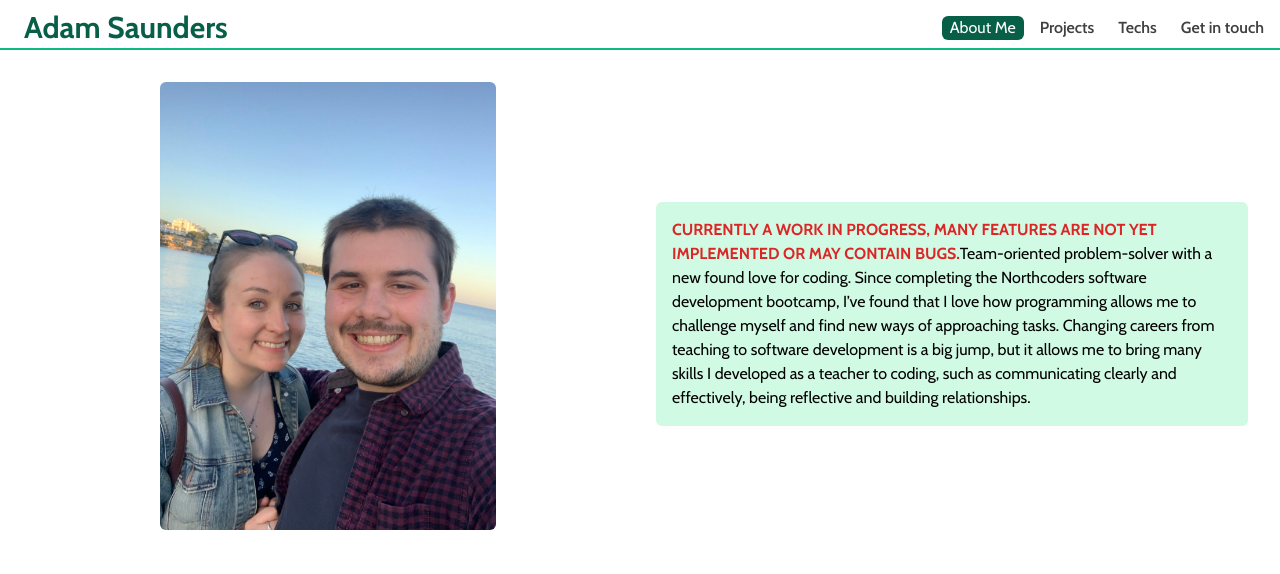
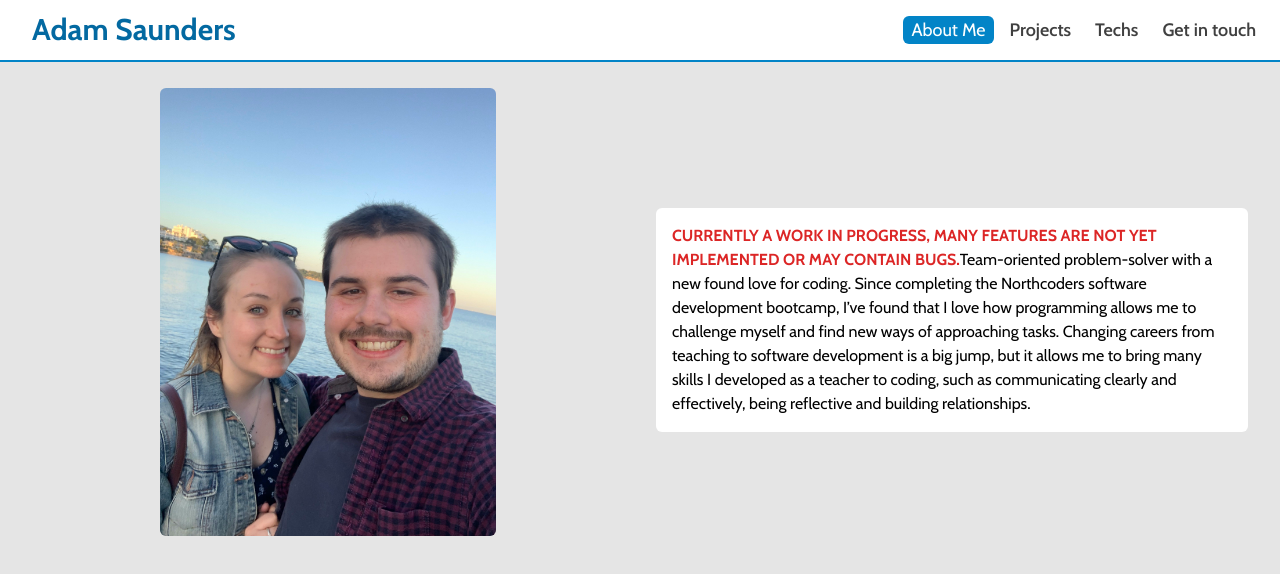
Before and after one commit to AdamSaunders26/as-portfolio, a Next.js app: page / in a window 1280 px wide. Shown: the top 574 px of the page. Built offline with nearby package versions, Linux system fonts and the light colour scheme.

Commit message:
start to update site theme to sky blue

```diff
--- a/app/Components/LeftButton.tsx
+++ b/app/Components/LeftButton.tsx
@@ -7,7 +7,7 @@ interface Props {
 export default function LeftButton({ carouselRef, setCurrentProject }: Props) {
   return (
     <div
-      className="place-self-center text-emerald-800 active:text-emerald-900 active:scale-75"
+      className="place-self-center text-sky-600 active:text-sky-800 active:scale-75"
       onClick={() => {
         if (carouselRef.current) {
           carouselRef.current.scrollLeft -= 525;
--- a/app/Components/RightButton.tsx
+++ b/app/Components/RightButton.tsx
@@ -7,7 +7,7 @@ interface Props {
 export default function RightButton({ carouselRef, setCurrentProject }: Props) {
   return (
     <div
-      className="place-self-center text-emerald-800 active:text-emerald-900 active:scale-75"
+      className="place-self-center text-sky-600 active:text-sky-800 active:scale-75"
       onClick={() => {
         if (carouselRef.current) {
           carouselRef.current.scrollLeft += 525;
--- a/app/Header.tsx
+++ b/app/Header.tsx
@@ -6,12 +6,12 @@ export default function Header() {
   const pathname = usePathname();
 
   const linkClass =
-    "hover:underline text-center rounded-md px-2  active:text-emerald-700 place-self-center sm:place-self-end ";
+    "hover:underline text-center rounded-md px-2 text-lg active:text-emerald-700 place-self-center sm:place-self-end ";
 
   return (
-    <header className="flex flex-col mt-2 px-2 justify-between items-center font-semibold text-neutral-700  border-b-2 border-emerald-500 sm:flex-row">
+    <header className="flex flex-col px-4 py-2 justify-between items-center font-semibold bg-white w-screen left-0 top-0 fixed z-20  text-neutral-700  border-b-2 border-sky-600 sm:flex-row">
       <div>
-        <h1 className="font-bold text-3xl mx-4 text-center sm:text-2xl lg:text-3xl text-emerald-800">
+        <h1 className="font-bold text-3xl mx-4 text-center sm:text-2xl lg:text-3xl text-sky-700">
           Adam Saunders
         </h1>
       </div>
@@ -19,7 +19,7 @@ export default function Header() {
         <div
           className={
             linkClass +
-            (pathname === "/" ? " bg-emerald-800 text-white font-light" : "")
+            (pathname === "/" ? " bg-sky-600 text-white font-light" : "")
           }
         >
           <Link href="/">
@@ -30,7 +30,7 @@ export default function Header() {
           className={
             linkClass +
             (pathname === "/projects"
-              ? " bg-emerald-800 text-white font-light"
+              ? "  bg-sky-600 text-white font-light"
               : "")
           }
         >
@@ -42,7 +42,7 @@ export default function Header() {
           className={
             linkClass +
             (pathname === "/technologies"
-              ? " bg-emerald-800 text-white font-light"
+              ? " bg-sky-600 text-white font-light"
               : "")
           }
         >
@@ -53,9 +53,7 @@ export default function Header() {
         <div
           className={
             linkClass +
-            (pathname === "/contact"
-              ? " bg-emerald-800 text-white font-light"
-              : "")
+            (pathname === "/contact" ? " bg-sky-600 text-white font-light" : "")
           }
         >
           <Link href="/contact">
--- a/app/layout.tsx
+++ b/app/layout.tsx
@@ -19,7 +19,7 @@ export default function RootLayout({
 }) {
   return (
     <html lang="en" className={cabin.className}>
-      <body className="bg-white h-screen container mx-auto flex flex-col ">
+      <body className="bg-neutral-200 h-screen container mx-auto flex flex-col ">
         <Header />
         {children}
       </body>
--- a/app/page.tsx
+++ b/app/page.tsx
@@ -5,7 +5,7 @@ import profilePic from "/images/profilepic.jpg";
 
 export default function Home() {
   return (
-    <main className="mx-4  grid grid-cols-1 items-center  sm:grid-cols-2">
+    <main className="mx-4  mt-24 sm:mt-14 grid grid-cols-1 items-center  sm:grid-cols-2">
       <Image
         className="rounded-md max-w-[22rem] w-auto max-h-80 my-8 sm:max-h-[28rem] place-self-center object-contain"
         src={profilePic}
@@ -13,7 +13,7 @@ export default function Home() {
         placeholder="blur"
         alt="Adam and his wife smiling along the coast of Crete"
       />
-      <article className="place-self-center p-4  mx-4 rounded-md bg-emerald-100 sm:mt-4">
+      <article className="place-self-center p-4  mx-4 rounded-md bg-white sm:mt-4">
         <span className="font-extrabold text-red-600">
           CURRENTLY A WORK IN PROGRESS, MANY FEATURES ARE NOT YET IMPLEMENTED OR
           MAY CONTAIN BUGS.
--- a/app/projects/Carousel.tsx
+++ b/app/projects/Carousel.tsx
@@ -58,11 +58,11 @@ export default function Carousel({
   }, []);
 
   return (
-    <section className=" grid grid-cols-11 my-4 py-4 rounded-md bg-emerald-100 ">
+    <section className=" grid grid-cols-11 my-4 py-4 rounded-md bg-white ">
       <div className="col-span-11 flex flex-col sm:flex-row place-self-center gap-2 ">
         <div className="flex flex-col ">
           <div className="flex flex-col sm:flex-row gap-2 sm:gap-0">
-            <div className="flex items-center justify-between place-self-center gap-2  text-emerald-800">
+            <div className="flex items-center justify-between place-self-center gap-2  text-sky-700">
               <a target="_blank" href={githubURL}>
                 <AiFillGithub className="w-8 h-8" />
               </a>
@@ -74,7 +74,7 @@ export default function Carousel({
               <a target="_blank" href={hostedURL}>
                 <FiExternalLink className="w-6 h-6 m-1" />
               </a>
-              <h3 className="  text-2xl font-bold place-self-center  bg-white border-2 border-emerald-800 rounded-md px-2">
+              <h3 className="  text-2xl font-bold place-self-center  bg-white border-2 border-sky-600 rounded-md px-2">
                 {projectName}
               </h3>
             </div>
--- a/app/projects/CarouselIndicator.tsx
+++ b/app/projects/CarouselIndicator.tsx
@@ -29,8 +29,8 @@ export default function CarouselIndicator({
             }}
             className={` text-center place-self-center ml-2  px-2 font-semibold text-neutral-700 rounded-md hover:cursor-pointer  ${
               currentProject === key
-                ? " bg-emerald-800  text-white font-light"
-                : " hover:bg-emerald-300"
+                ? " bg-sky-600  text-white font-light"
+                : " hover:bg-sky-100"
             }`}
           >
             {project}
--- a/app/projects/ImageModal.tsx
+++ b/app/projects/ImageModal.tsx
@@ -10,7 +10,7 @@ interface Props {
 export default function ImageModal({ imageSrc, alt, setModalOpen }: Props) {
   console.log(alt);
   return (
-    <div className="fixed z-10 w-full h-full left-0 top-0 bg-black bg-opacity-60 block overflow-hidden">
+    <div className="fixed z-30 w-full h-full left-0 top-0 bg-black bg-opacity-60 block overflow-hidden">
       <div className=" ">
         <AiOutlineCloseCircle
           onClick={() => {
@@ -19,7 +19,7 @@ export default function ImageModal({ imageSrc, alt, setModalOpen }: Props) {
           className="m-2 w-8 h-8  bg-black bg-opacity-50 p-1 rounded-full text-white absolute z-30 top-0 right-0 hover:cursor-pointer"
         />
         <Image
-          className="absolute top-1/2 left-1/2 z-20  object-contain overflow-hidden max-w-[98%] max-h-[98%]  opacity-100 -translate-x-1/2 -translate-y-1/2 hover:cursor-pointer"
+          className="absolute top-1/2 left-1/2 z-40  object-contain overflow-hidden max-w-[98%] max-h-[98%]  opacity-100 -translate-x-1/2 -translate-y-1/2 hover:cursor-pointer"
           src={imageSrc}
           alt={alt}
           onClick={() => {
--- a/app/projects/page.tsx
+++ b/app/projects/page.tsx
@@ -10,10 +10,8 @@ import {
 
 export default function CarouselPage() {
   return (
-    <main className="mx-4 ">
-      <h2 className="text-2xl mx-2 my-2 font-bold text-emerald-800">
-        Projects
-      </h2>
+    <main className="mx-4 mt-14">
+      <h2 className="text-2xl mx-2 my-2 font-bold text-sky-700">Projects</h2>
       <p className="mx-2 ">
         These are all the projects that are complete enough to share and
         display. There are many mini-apps that I have also worked but, but I
```
